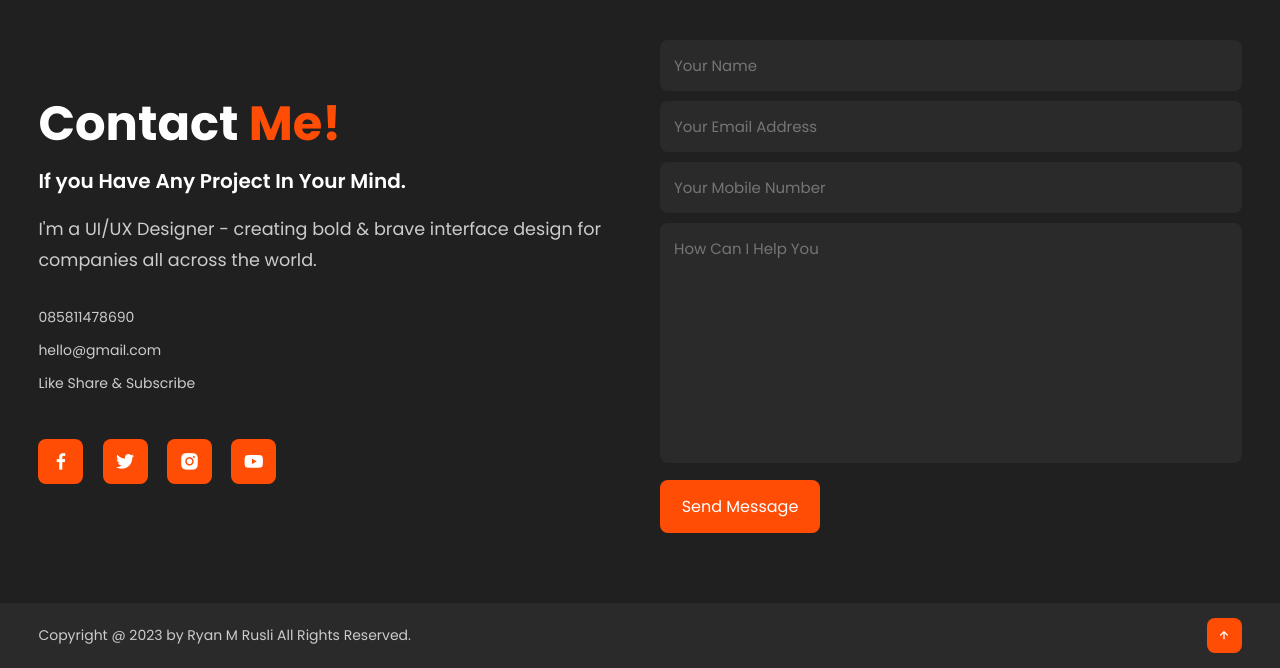
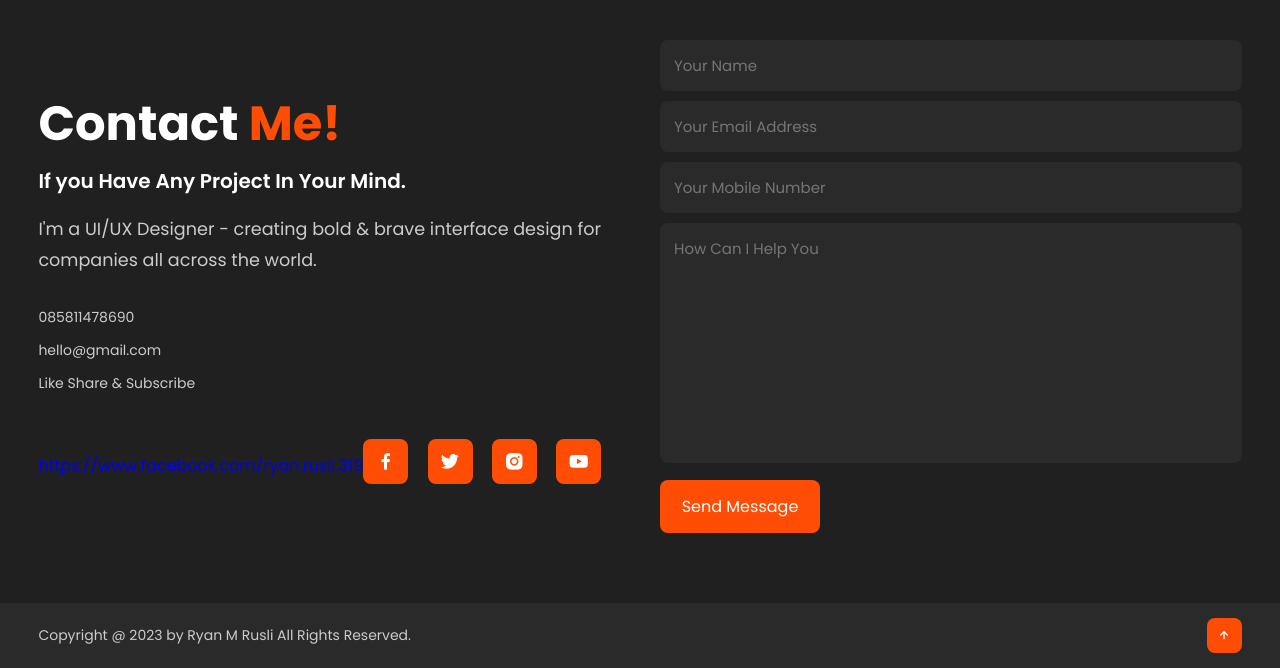
Before and after one commit to ryanruslii/my-website, a plain HTML site: page index.html in a window 1280 px wide. Shown: the part 3517-4185 px from the top of the page. Drawn offline with nearby package versions, Linux system fonts and the light colour scheme.

Commit message:
Update index.html

```diff
--- a/index.html
+++ b/index.html
@@ -180,10 +180,10 @@
 			</div>
 
 			<div class="contact-icons">
-				<a href="#"><i class='bx bxl-facebook' ></i></a>
-				<a href="#"><i class='bx bxl-twitter' ></i></a>
-				<a href="#"><i class='bx bxl-instagram-alt'></i></a>
-				<a href="#"><i class='bx bxl-youtube'></i></a>
+				<a href="#">https://www.facebook.com/ryan.rusli.319<i class='bx bxl-facebook' ></i></a>
+				<a href="twitter.com"><i class='bx bxl-twitter' ></i></a>
+				<a href="https://www.instagram.com/ryanmhmmdrusli_/"><i class='bx bxl-instagram-alt'></i></a>
+				<a href="youtube.com"><i class='bx bxl-youtube'></i></a>
 			</div>
 		</div>
 
```
